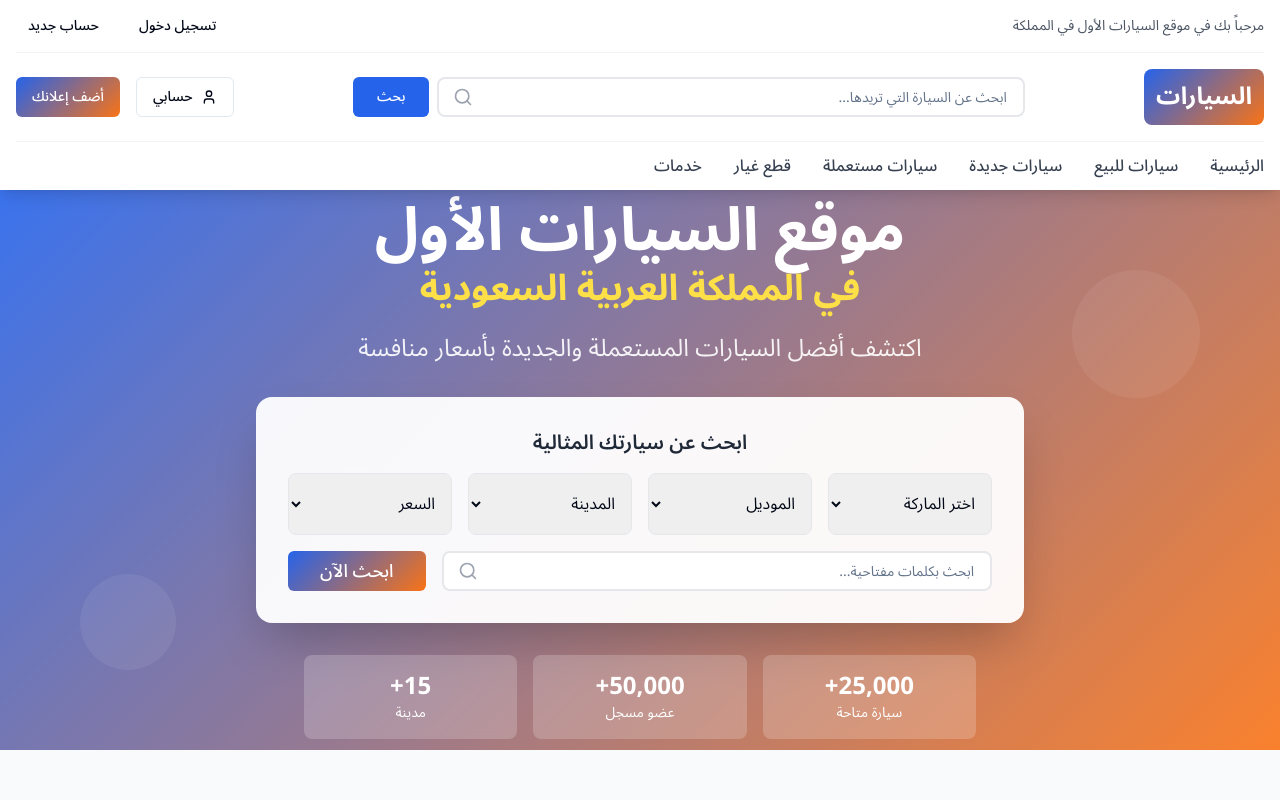
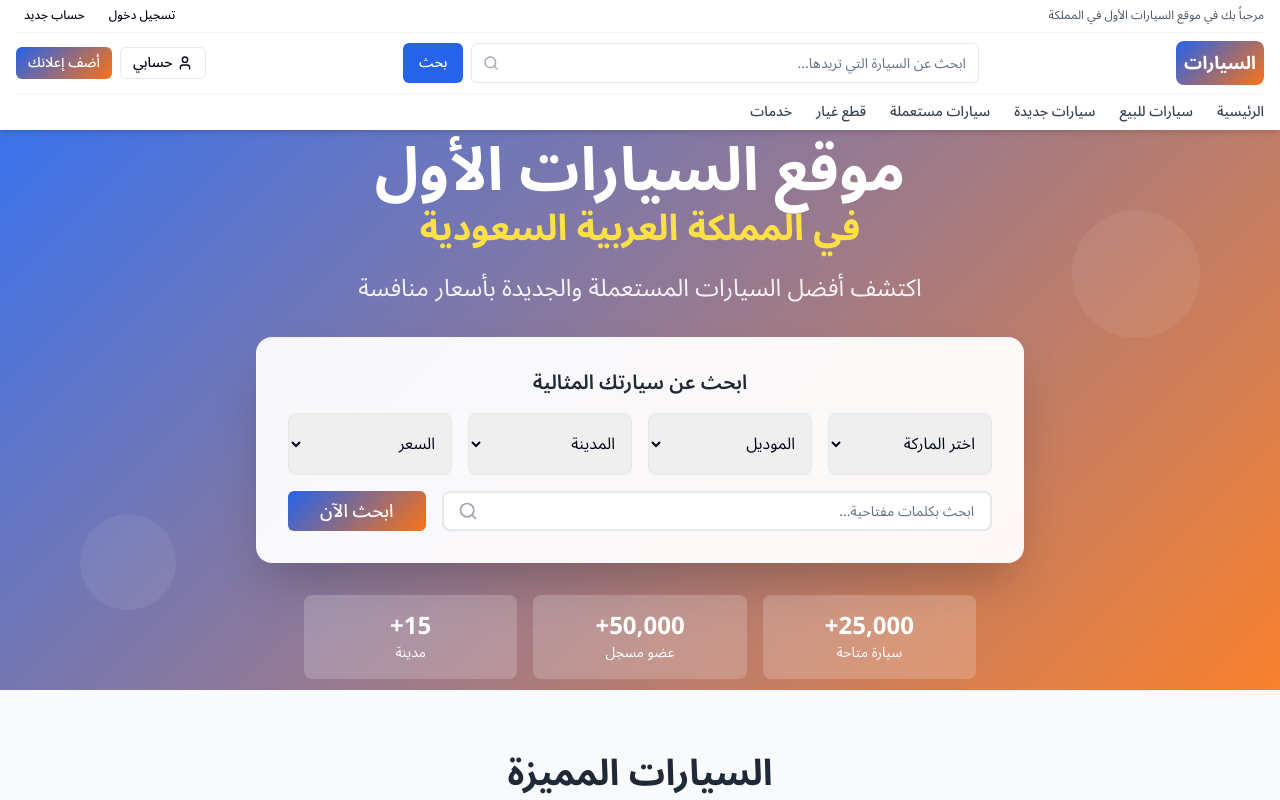
Before and after one commit to abanoubsamir1403/haraj-pro-cars, a React (Vite) app: page / in a window 1280 px wide. Shown: the top 800 px of the page. Built offline with nearby package versions, Linux system fonts and the light colour scheme.

Commit message:
Refactor: Reduce header size
Adjust the header's styling to reduce its overall height.

```diff
--- a/src/components/Header.tsx
+++ b/src/components/Header.tsx
@@ -27,34 +27,34 @@ const Header = () => {
   };
 
   return (
-    <header className="bg-white shadow-lg sticky top-0 z-50">
+    <header className="bg-white shadow-md sticky top-0 z-50">
       <div className="container mx-auto px-4">
-        {/* Top Bar */}
-        <div className="flex justify-between items-center py-2 text-sm border-b border-gray-100">
+        {/* Top Bar - Smaller */}
+        <div className="flex justify-between items-center py-1 text-xs border-b border-gray-100">
           <div className="text-gray-600">
             مرحباً بك في موقع السيارات الأول في المملكة
           </div>
-          <div className="flex gap-4">
+          <div className="flex gap-2">
             <Link to="/login">
-              <Button variant="ghost" size="sm">تسجيل دخول</Button>
+              <Button variant="ghost" size="sm" className="text-xs px-2 py-1 h-6">تسجيل دخول</Button>
             </Link>
             <Link to="/register">
-              <Button variant="ghost" size="sm">حساب جديد</Button>
+              <Button variant="ghost" size="sm" className="text-xs px-2 py-1 h-6">حساب جديد</Button>
             </Link>
           </div>
         </div>
 
-        {/* Main Header */}
-        <div className="flex items-center justify-between py-4">
-          {/* Logo */}
+        {/* Main Header - Smaller */}
+        <div className="flex items-center justify-between py-2">
+          {/* Logo - Smaller */}
           <Link to="/" className="flex items-center cursor-pointer">
-            <div className="cars-gradient text-white rounded-lg p-3 text-2xl font-bold">
+            <div className="cars-gradient text-white rounded-lg p-2 text-lg font-bold">
               السيارات
             </div>
           </Link>
 
-          {/* Search Bar - Desktop */}
-          <div className="hidden md:flex flex-1 max-w-2xl mx-8">
+          {/* Search Bar - Desktop - Smaller */}
+          <div className="hidden md:flex flex-1 max-w-xl mx-4">
             <div className="relative w-full">
               <Input
                 type="text"
@@ -62,26 +62,26 @@ const Header = () => {
                 value={searchQuery}
                 onChange={(e) => setSearchQuery(e.target.value)}
                 onKeyPress={(e) => e.key === 'Enter' && handleSearch()}
-                className="w-full pl-12 pr-4 py-3 text-lg border-2 border-gray-200 rounded-lg focus:border-primary-500"
+                className="w-full pl-10 pr-3 py-2 text-sm border border-gray-200 rounded-md focus:border-primary-500"
               />
-              <Search className="absolute left-4 top-1/2 transform -translate-y-1/2 text-gray-400 w-5 h-5" />
+              <Search className="absolute left-3 top-1/2 transform -translate-y-1/2 text-gray-400 w-4 h-4" />
             </div>
-            <Button className="mr-2 px-6 bg-primary-600 hover:bg-primary-700" onClick={handleSearch}>
+            <Button className="mr-2 px-4 py-2 text-sm bg-primary-600 hover:bg-primary-700" onClick={handleSearch}>
               بحث
             </Button>
           </div>
 
-          {/* User Menu & Mobile Menu Button */}
-          <div className="flex items-center gap-4">
+          {/* User Menu & Mobile Menu Button - Smaller */}
+          <div className="flex items-center gap-2">
             <Link to="/my-account">
-              <Button variant="outline" className="hidden md:flex items-center gap-2">
-                <User className="w-4 h-4" />
+              <Button variant="outline" className="hidden md:flex items-center gap-1 text-sm px-3 py-2 h-8">
+                <User className="w-3 h-3" />
                 حسابي
               </Button>
             </Link>
 
             <Link to="/add-listing">
-              <Button className="hidden md:inline-flex cars-gradient text-white">
+              <Button className="hidden md:inline-flex cars-gradient text-white text-sm px-3 py-2 h-8">
                 أضف إعلانك
               </Button>
             </Link>
@@ -90,33 +90,33 @@ const Header = () => {
             <Button
               variant="ghost"
               size="sm"
-              className="md:hidden"
+              className="md:hidden p-1 h-8 w-8"
               onClick={() => setIsMenuOpen(!isMenuOpen)}
             >
-              {isMenuOpen ? <X className="w-6 h-6" /> : <Menu className="w-6 h-6" />}
+              {isMenuOpen ? <X className="w-4 h-4" /> : <Menu className="w-4 h-4" />}
             </Button>
           </div>
         </div>
 
-        {/* Navigation */}
-        <nav className="hidden md:flex border-t border-gray-100 py-3">
-          <div className="flex gap-8">
-            <Link to="/" className="text-gray-700 hover:text-primary-600 font-medium transition-colors">
+        {/* Navigation - Smaller */}
+        <nav className="hidden md:flex border-t border-gray-100 py-2">
+          <div className="flex gap-6">
+            <Link to="/" className="text-gray-700 hover:text-primary-600 font-medium transition-colors text-sm">
               الرئيسية
             </Link>
-            <Link to="/cars-for-sale" className="text-gray-700 hover:text-primary-600 font-medium transition-colors">
+            <Link to="/cars-for-sale" className="text-gray-700 hover:text-primary-600 font-medium transition-colors text-sm">
               سيارات للبيع
             </Link>
-            <Link to="/new-cars" className="text-gray-700 hover:text-primary-600 font-medium transition-colors">
+            <Link to="/new-cars" className="text-gray-700 hover:text-primary-600 font-medium transition-colors text-sm">
               سيارات جديدة
             </Link>
-            <Link to="/used-cars" className="text-gray-700 hover:text-primary-600 font-medium transition-colors">
+            <Link to="/used-cars" className="text-gray-700 hover:text-primary-600 font-medium transition-colors text-sm">
               سيارات مستعملة
             </Link>
-            <Link to="/spare-parts" className="text-gray-700 hover:text-primary-600 font-medium transition-colors">
+            <Link to="/spare-parts" className="text-gray-700 hover:text-primary-600 font-medium transition-colors text-sm">
               قطع غيار
             </Link>
-            <Link to="/services" className="text-gray-700 hover:text-primary-600 font-medium transition-colors">
+            <Link to="/services" className="text-gray-700 hover:text-primary-600 font-medium transition-colors text-sm">
               خدمات
             </Link>
           </div>
@@ -124,7 +124,7 @@ const Header = () => {
 
         {/* Mobile Menu */}
         {isMenuOpen && (
-          <div className="md:hidden border-t border-gray-100 py-4 space-y-4 animate-fade-in">
+          <div className="md:hidden border-t border-gray-100 py-3 space-y-3 animate-fade-in">
             {/* Mobile Search */}
             <div className="flex gap-2">
               <Input
@@ -133,33 +133,33 @@ const Header = () => {
                 value={searchQuery}
                 onChange={(e) => setSearchQuery(e.target.value)}
                 onKeyPress={(e) => e.key === 'Enter' && handleSearch()}
-                className="flex-1"
+                className="flex-1 text-sm"
               />
-              <Button size="sm" className="bg-primary-600" onClick={handleSearch}>
-                <Search className="w-4 h-4" />
+              <Button size="sm" className="bg-primary-600 p-2 h-8" onClick={handleSearch}>
+                <Search className="w-3 h-3" />
               </Button>
             </div>
 
             {/* Mobile Navigation Links */}
-            <div className="flex flex-col space-y-2">
-              <Link to="/" className="block py-2 text-gray-700 hover:text-primary-600 text-right">الرئيسية</Link>
-              <Link to="/cars-for-sale" className="block py-2 text-gray-700 hover:text-primary-600 text-right">سيارات للبيع</Link>
-              <Link to="/new-cars" className="block py-2 text-gray-700 hover:text-primary-600 text-right">سيارات جديدة</Link>
-              <Link to="/used-cars" className="block py-2 text-gray-700 hover:text-primary-600 text-right">سيارات مستعملة</Link>
-              <Link to="/spare-parts" className="block py-2 text-gray-700 hover:text-primary-600 text-right">قطع غيار</Link>
-              <Link to="/services" className="block py-2 text-gray-700 hover:text-primary-600 text-right">خدمات</Link>
+            <div className="flex flex-col space-y-1">
+              <Link to="/" className="block py-2 text-gray-700 hover:text-primary-600 text-right text-sm">الرئيسية</Link>
+              <Link to="/cars-for-sale" className="block py-2 text-gray-700 hover:text-primary-600 text-right text-sm">سيارات للبيع</Link>
+              <Link to="/new-cars" className="block py-2 text-gray-700 hover:text-primary-600 text-right text-sm">سيارات جديدة</Link>
+              <Link to="/used-cars" className="block py-2 text-gray-700 hover:text-primary-600 text-right text-sm">سيارات مستعملة</Link>
+              <Link to="/spare-parts" className="block py-2 text-gray-700 hover:text-primary-600 text-right text-sm">قطع غيار</Link>
+              <Link to="/services" className="block py-2 text-gray-700 hover:text-primary-600 text-right text-sm">خدمات</Link>
             </div>
 
             {/* Mobile Action Buttons */}
-            <div className="flex flex-col gap-2 pt-4 border-t border-gray-100">
+            <div className="flex flex-col gap-2 pt-3 border-t border-gray-100">
               <Link to="/my-account">
-                <Button variant="outline" className="w-full">
-                  <User className="w-4 h-4 ml-2" />
+                <Button variant="outline" className="w-full text-sm h-8">
+                  <User className="w-3 h-3 ml-2" />
                   حسابي
                 </Button>
               </Link>
               <Link to="/add-listing">
-                <Button className="w-full cars-gradient text-white">
+                <Button className="w-full cars-gradient text-white text-sm h-8">
                   أضف إعلانك
                 </Button>
               </Link>
```
